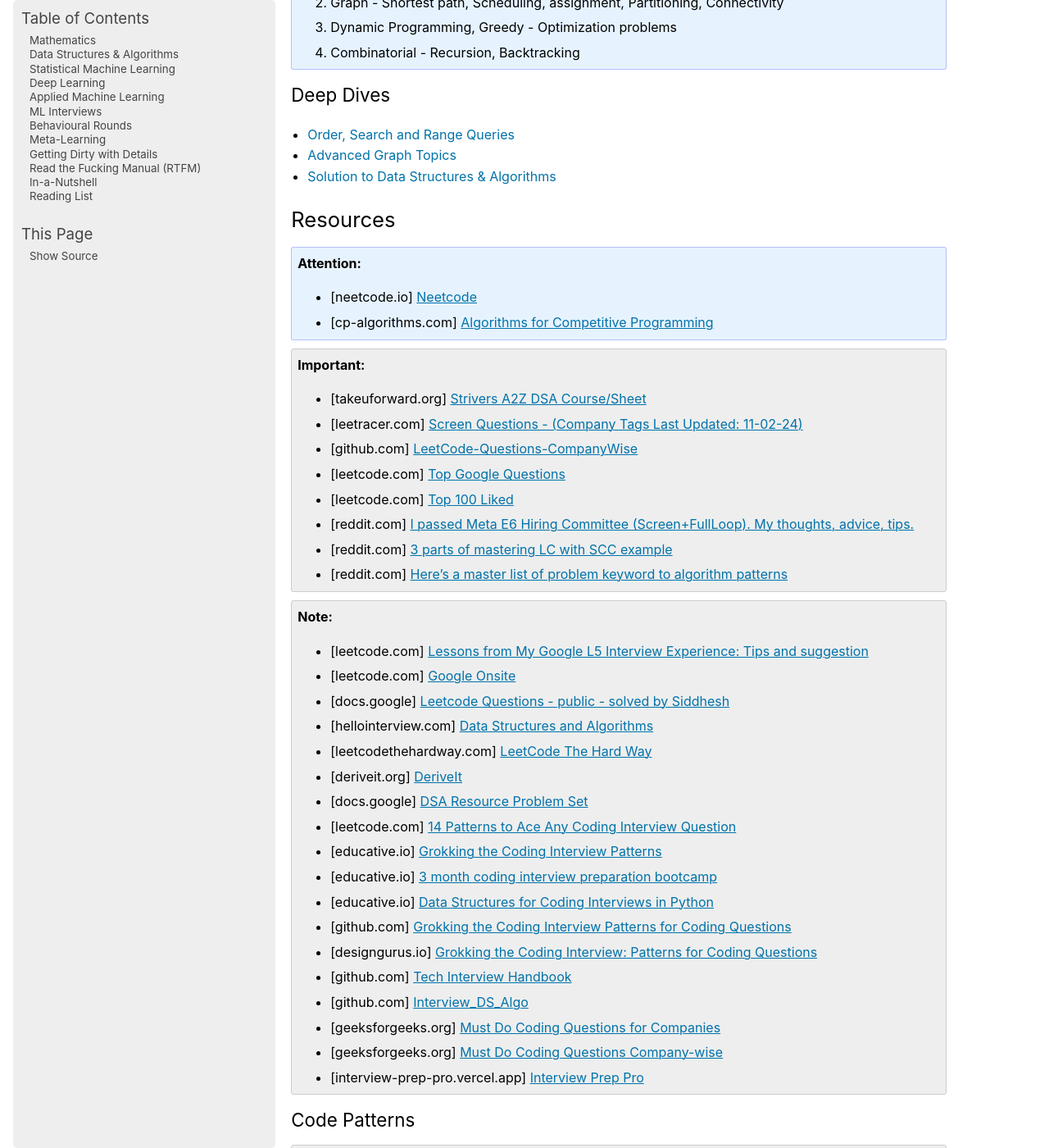
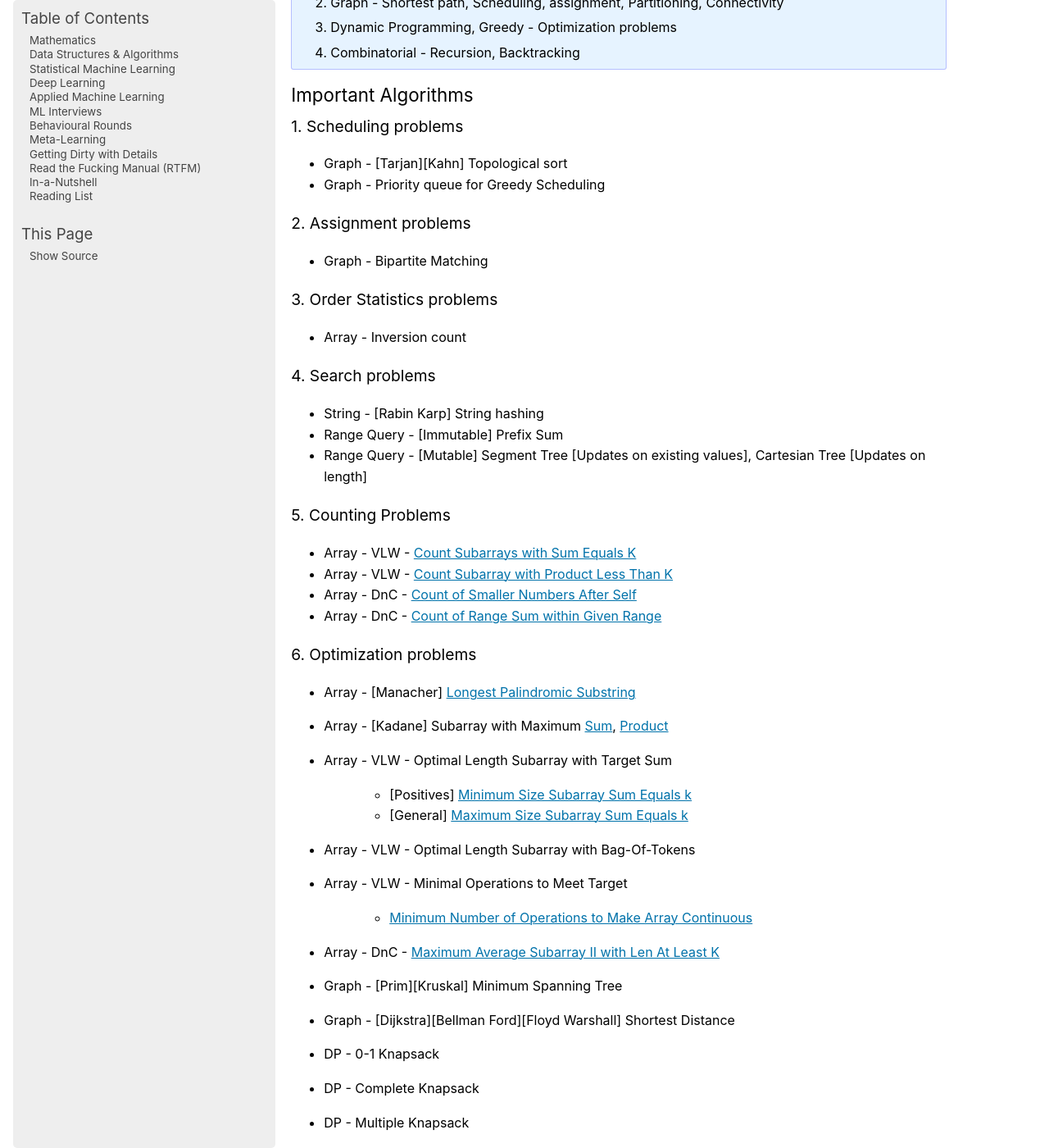
Before and after one commit to uselesstechjunks/leetcode, a Sphinx documentation site: the page built from docs/source/dsa/index.rst, in a window 1280 px wide and 1400 px high, scrolled down 274 px. Shown: the whole window at 82% size. Built offline with Sphinx 7.4.7, drawn with Linux system fonts in a browser that asks for light colours; pages that are not in the unit, such as notebooks, are missing from menus; some of the changed text lies outside the part shown.

Commit message:
Update index.rst (#480)
* Update index.rst

* Update index.rst

```diff
--- a/docs/source/dsa/index.rst
+++ b/docs/source/dsa/index.rst
@@ -10,6 +10,80 @@ Key Topics
 	#. Graph - Shortest path, Scheduling, assignment, Partitioning, Connectivity
 	#. Dynamic Programming, Greedy - Optimization problems
 	#. Combinatorial - Recursion, Backtracking
+
+Important Algorithms
+=================================================================================
+1. Scheduling problems
+---------------------------------------------------------------------------------
+- Graph - [Tarjan][Kahn] Topological sort
+- Graph - Priority queue for Greedy Scheduling
+
+2. Assignment problems
+---------------------------------------------------------------------------------
+- Graph - Bipartite Matching
+
+3. Order Statistics problems
+---------------------------------------------------------------------------------
+- Array - Inversion count
+
+4. Search problems
+---------------------------------------------------------------------------------
+- String - [Rabin Karp] String hashing
+- Range Query - [Immutable] Prefix Sum
+- Range Query - [Mutable] Segment Tree [Updates on existing values], Cartesian Tree [Updates on length]
+
+5. Counting Problems
+---------------------------------------------------------------------------------
+- Array - VLW - `Count Subarrays with Sum Equals K <https://leetcode.com/problems/subarray-sum-equals-k/description/>`_
+- Array - VLW - `Count Subarray with Product Less Than K <https://leetcode.com/problems/subarray-product-less-than-k/description/>`_
+- Array - DnC - `Count of Smaller Numbers After Self <https://leetcode.com/problems/count-of-smaller-numbers-after-self/description/>`_
+- Array - DnC - `Count of Range Sum within Given Range <https://leetcode.com/problems/count-of-range-sum/>`_
+
+6. Optimization problems
+---------------------------------------------------------------------------------
+- Array - [Manacher] `Longest Palindromic Substring <https://leetcode.com/problems/longest-palindromic-substring/>`_
+- Array - [Kadane] Subarray with Maximum `Sum <https://leetcode.com/problems/maximum-subarray/description/>`_, `Product <https://leetcode.com/problems/maximum-product-subarray/description/>`_
+- Array - VLW - Optimal Length Subarray with Target Sum
+
+	- [Positives] `Minimum Size Subarray Sum Equals k <https://leetcode.com/problems/minimum-size-subarray-sum/description/>`_
+	- [General] `Maximum Size Subarray Sum Equals k <https://leetcode.com/problems/maximum-size-subarray-sum-equals-k/description/>`_
+- Array - VLW - Optimal Length Subarray with Bag-Of-Tokens
+- Array - VLW - Minimal Operations to Meet Target
+
+	- `Minimum Number of Operations to Make Array Continuous <https://leetcode.com/problems/minimum-number-of-operations-to-make-array-continuous/>`_
+- Array - DnC - `Maximum Average Subarray II with Len At Least K <https://leetcode.com/problems/maximum-average-subarray-ii/>`_
+- Graph - [Prim][Kruskal] Minimum Spanning Tree
+- Graph - [Dijkstra][Bellman Ford][Floyd Warshall] Shortest Distance
+- DP - 0-1 Knapsack
+- DP - Complete Knapsack
+- DP - Multiple Knapsack
+- DP - Monotone Queue Optimization
+- DP - Subset Sum
+- DP - Longest Common Subsequence
+- DP - Longest Increasing Subsequence (LIS)
+- DP - Longest Palindromic Subsequence
+- DP - Rod Cutting
+- DP - Edit Distance
+- DP - Counting Paths in a 2D Array
+- DP - Longest Path in a Directed Acyclic Graph (DAG)
+- DP - Divide and Conquer DP
+- DP - Knuth's Optimization
+
+7. Connectivity problems
+---------------------------------------------------------------------------------
+- Tree - Lowest common ancestor
+- Graph - Lowest common ancestor
+- Graph - Connected components
+- Graph - Articulation vertex and biconneted components
+- Graph - [Kosaraju] Strongly connected components
+
+8. Combinatorial problems
+---------------------------------------------------------------------------------
+- Backtracking - Generate Permutations, Combinations, Paranthesis
+
+9. Design problems
+---------------------------------------------------------------------------------
+- Logger Rate Limiter
 
 Deep Dives
 =================================================================================
```
